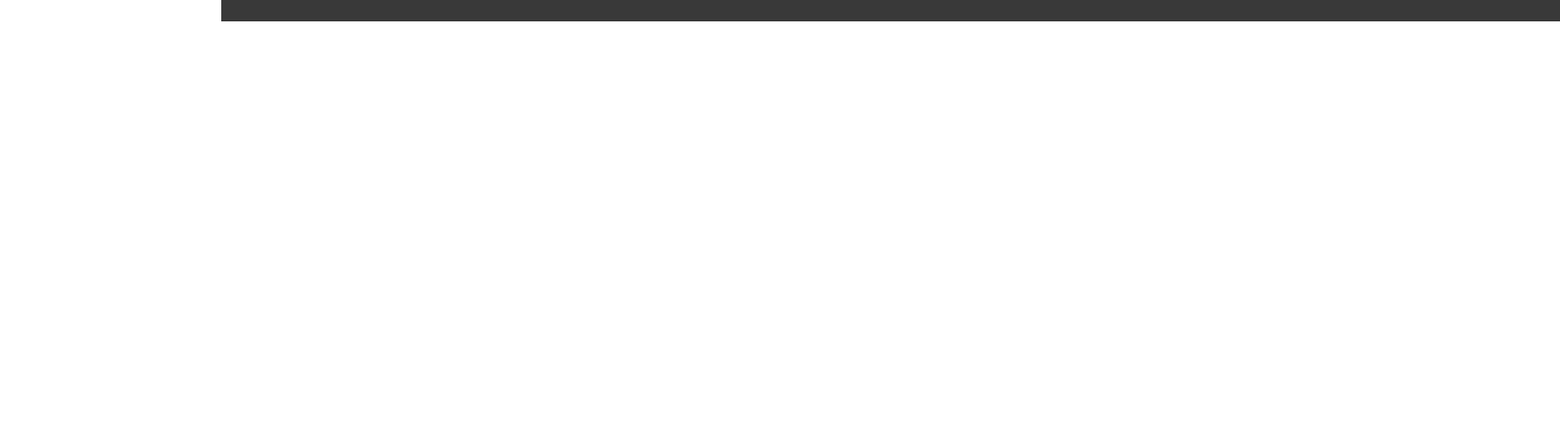
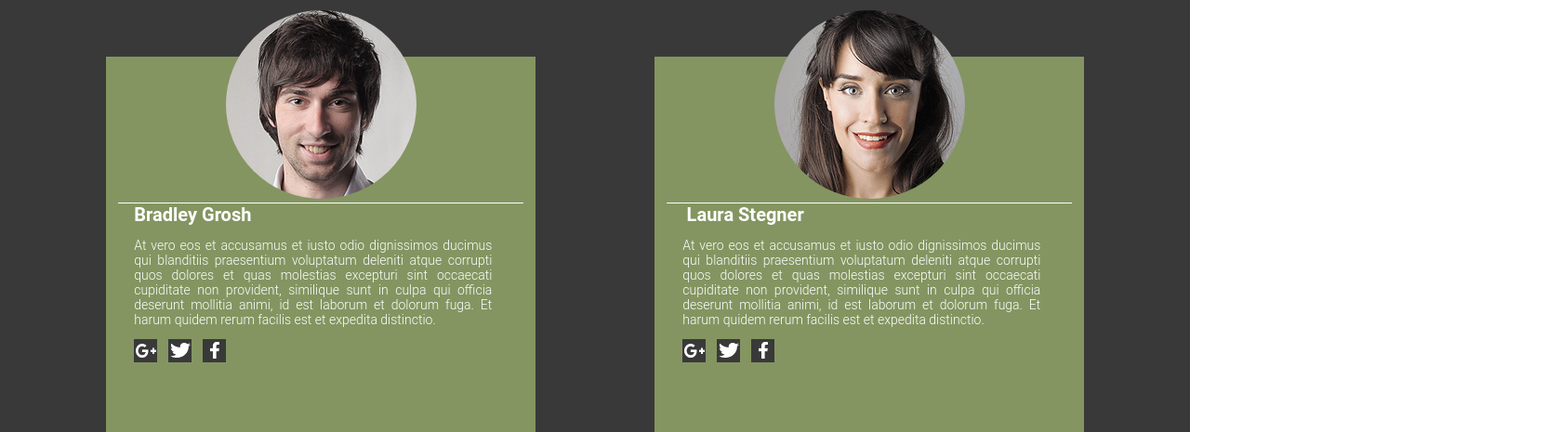
Before and after one commit to rdulongcourty/DWWM3, a plain HTML site: page HTML-CSS/Expose/index.html in a window 1280 px wide. Shown: the part 2312-2777 px from the top of the page at 93% size, 1678 px wide, since content can reach past the window. Before the commit the page ends 2335 px from the top, so only its background shows below. Drawn offline with Linux system fonts and the light colour scheme.

Commit message:
26/03/2024 expose

```diff
--- a/HTML-CSS/Expose/index.html
+++ b/HTML-CSS/Expose/index.html
@@ -89,24 +89,26 @@
             <div class="container">
 
                 <div class="men">
-                    <img src="./imgs/men 1.jpg" alt="men">
+                    <img src="./imgs/men 1.jpg" alt="men" class="photo">
+                    <div class="bradley">
                     <h3>Bradley Grosh</h3>
                     <p>At vero eos et accusamus et iusto odio dignissimos ducimus qui blanditiis praesentium voluptatum deleniti atque corrupti quos dolores et quas molestias excepturi sint occaecati cupiditate non provident, similique sunt in culpa qui officia deserunt mollitia animi, id est laborum et dolorum fuga. Et harum quidem rerum facilis est et expedita distinctio.</p>
-                    <div class="logo">
-                        <div><img src="./imgs/Google+.png" alt=""></div>
-                        <div><img src="./imgs/Twitter.png" alt=""></div>
-                        <div><img src="./imgs/Facebook.png" alt=""></div>
+                        <div class="logo">
+                            <div class="logo1"></div>
+                            <div class="logo2"></div>
+                            <div class="logo3"></div>
+                        </div>
                     </div>
                 </div>
 
                 <div class="woman">
-                    <img src="./imgs/women 1.jpg" alt="">
+                    <img src="./imgs/women 1.jpg" alt="" class="photo">
                     <h3>Laura Stegner</h3>
                     <p>At vero eos et accusamus et iusto odio dignissimos ducimus qui blanditiis praesentium voluptatum deleniti atque corrupti quos dolores et quas molestias excepturi sint occaecati cupiditate non provident, similique sunt in culpa qui officia deserunt mollitia animi, id est laborum et dolorum fuga. Et harum quidem rerum facilis est et expedita distinctio.</p>
                     <div class="logo">
-                        <div><img src="./imgs/Google+.png" alt=""></div>
-                        <div><img src="./imgs/Twitter.png" alt=""></div>
-                        <div><img src="./imgs/Facebook.png" alt=""></div>
+                        <div class="logo1"></div>
+                        <div class="logo2"></div>
+                        <div class="logo3"></div>
                     </div>
                 </div>
 
--- a/HTML-CSS/Expose/style.less
+++ b/HTML-CSS/Expose/style.less
@@ -7,27 +7,28 @@
 body{
     display: flex;
     flex-direction: column;
+    text-align: center;
     justify-content: center;
-    width: 1440px;
-    padding-left: 238px;
+    max-width: 1440px;
     font-family: "Roboto",sans-serif;
+    margin: auto;
     nav{
         background-color: #ecefd8;
         height: 60px;
-        display: flex;
-        justify-content: center;
-        width: 1440px;
+        width: 100%;
         padding-top: 1.5%;
+        text-transform: uppercase;
+        text-decoration: none;
+
         ul{
             display: flex;
             align-content: center;
-            gap: 116px;
             list-style-type: none;
+            justify-content: space-evenly;
             li{
                 font-weight: 300px;
                 font-size: 1rem;
                 letter-spacing: 0.2%;
-                text-transform: uppercase;
                 a{
                     text-decoration: none;
                     color: #393939;
@@ -37,8 +38,8 @@ body{
     }
     header{
         background-image: url(./imgs/header-bg\ 1.png);
+        background-repeat: no-repeat;
         height: 400px;
-        width: 1440px;
         display: flex;
         flex-direction: column;
         justify-content: center;
@@ -49,9 +50,9 @@ body{
         }
         h1{
             font-weight: 400;
-            font-size: 1.5rem;
+            font-size: 24px;
             color: white;
-            letter-spacing: 2px;
+            letter-spacing: 4px;
             border-top: 1px solid white;
             border-bottom: 1px solid white;
             align-self: center;
@@ -67,7 +68,6 @@ body{
         align-items: center;
         text-align: center;
         gap: 4rem;
-        width: 1440px;
         height: 440px;
         h2{
             text-transform: uppercase;
@@ -96,7 +96,6 @@ body{
         background-color: #393939;
         display: flex;
         flex-direction: column;
-        width: 1440px;
         text-align: center;
         h2{
             text-transform: uppercase;
@@ -107,6 +106,7 @@ body{
         }
         .container{
             display: flex;
+            flex-wrap: wrap;
             gap: 8%;
             padding: 5%;
             div{
@@ -141,7 +141,7 @@ body{
         background-size: cover;
         background-repeat: no-repeat;
         padding: 5%;
-        width: 1440px;
+        width: 100%;
         display: flex;
         flex-direction: column;
         align-items: center;
@@ -161,31 +161,126 @@ body{
     }
     .fondateur{
         background-color: #393939;
+        min-width: 560px;
         display: flex;
         flex-direction: column;
-        width: 1440px;
-        padding: 3%;
-        align-items: center;
         h2{
             color: #849561;
-            text-transform: uppercase;
+            font-weight: 700;
+            font-size: 22px;
+            letter-spacing: 2%;
+            padding: 1%;
+            padding-bottom: 1%;
+            text-align: center;
+            max-width: 100%;
         }
         .container{
             display: flex;
+            flex-wrap: wrap;
             justify-content: center;
+            align-items: center;
+            gap: 10%;
+            max-width: 100%;
+            position: relative;
             color: white;
+            margin-top: 5%;
+        }
+        .photo{
+            border-radius: 50%;
+            margin-top: -50px;
+            z-index: 2;
+        }
         .men{
+            display: block;
+            width: 462px;
+            height: 404px;
             background-color: #849561;
-
-                img{
-                    border-radius: 100%;
+            padding: 0 1%;
+            h3{
+                font-weight: 700;
+                font-size: 20px;
+                text-align: left;
+                border-top: 1px solid white;
+                padding: 0 4%;
+            }
+            p{
+                font-weight: 300;
+                font-size: 14px;
+                line-height: 16px;
+                width: 420px;
+                text-align: justify;
+                margin-top: 3%;
+                margin-bottom: 3%;
+                padding: 0 4%;
+            }
         }
         .logo{
             display: flex;
+            justify-content: center;
+            align-items: center;
+            gap: 3%;
+            justify-content: start;
+            padding-left: 15px;
+            padding: 0 4%;
+            .logo1{
+                width: 25px;
+                height: 25px;
                 background-color: #393939;
-                    gap: 2%;
+                background-image: url(./imgs/Google+.png);
+                background-position: center;
+                background-repeat: no-repeat;
+                border: 48px 49px;
+            }
+            .logo2{
+                width: 25px;
+                height: 25px;
+                background-color: #393939;
+                background-image: url(./imgs/Twitter.png);
+                background-position: center;
+                background-repeat: no-repeat;
+                border: 48px 49px;
+            }
+            .logo3{
+                width: 25px;
+                height: 25px;
+                background-color: #393939;
+                background-image: url(./imgs/Facebook.png);
+                background-position: center;
+                background-repeat: no-repeat;
+                border: 48px 49px;
+            }
+        }
+        .woman{
+            width: 462px;
+            height: 404px;
+            background-color: #849561;
+            color: white;
+            position: relative;
+            z-index: 1;
+            padding: 0 1%;
+            h3{
+                font-weight: 700;
+                font-size: 20px;
+                color: white;
+                text-align: left;
+                border-top: 1px solid white;
+                padding: 0 5%;
+            }
+            p{
+                font-weight: 300;
+                font-size: 14px;
+                line-height: 16px;
+                width: 420px;
+                text-align: justify;
+                margin-top: 3%;
+                margin-bottom: 3%;
+                padding: 0 4%;
             }
         }
     }
 }
+
+@media screen and (max-width:768px){
+
+
 }
```
Also changed, not shown: HTML-CSS/Expose/style.css. Lines whose indentation alone changed are shown as unchanged.
